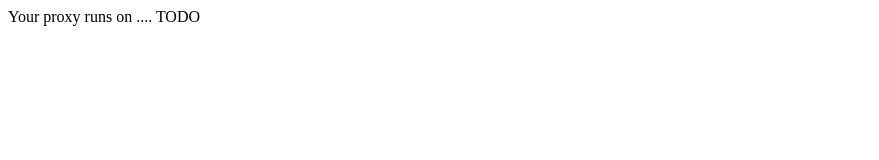
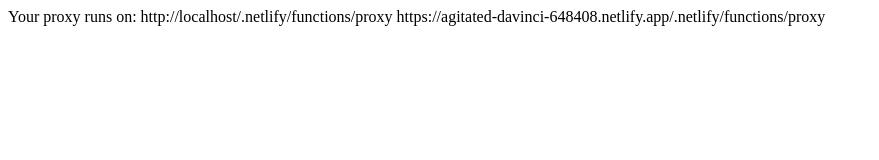
Before and after one commit to landen2009/netlify-proxy, a website: page public/index.html in a window 1280 px wide. Shown: the whole page, without its empty margins (0-879 px from the left). Drawn offline with Linux system fonts and the light colour scheme.

Commit message:
add dynamic url

```diff
--- a/public/index.html
+++ b/public/index.html
@@ -9,6 +9,12 @@
   <title>Netlify Proxy</title>
 </head>
 <body>
-  Your proxy runs on .... TODO
+  Your proxy runs on: <span id="url"></span>
+
+  https://agitated-davinci-648408.netlify.app/.netlify/functions/proxy
+
+  <script>
+    document.querySelector('#url').innerHTML = window.location.origin + '/.netlify/functions/proxy'
+  </script>
 </body>
 </html>
```
